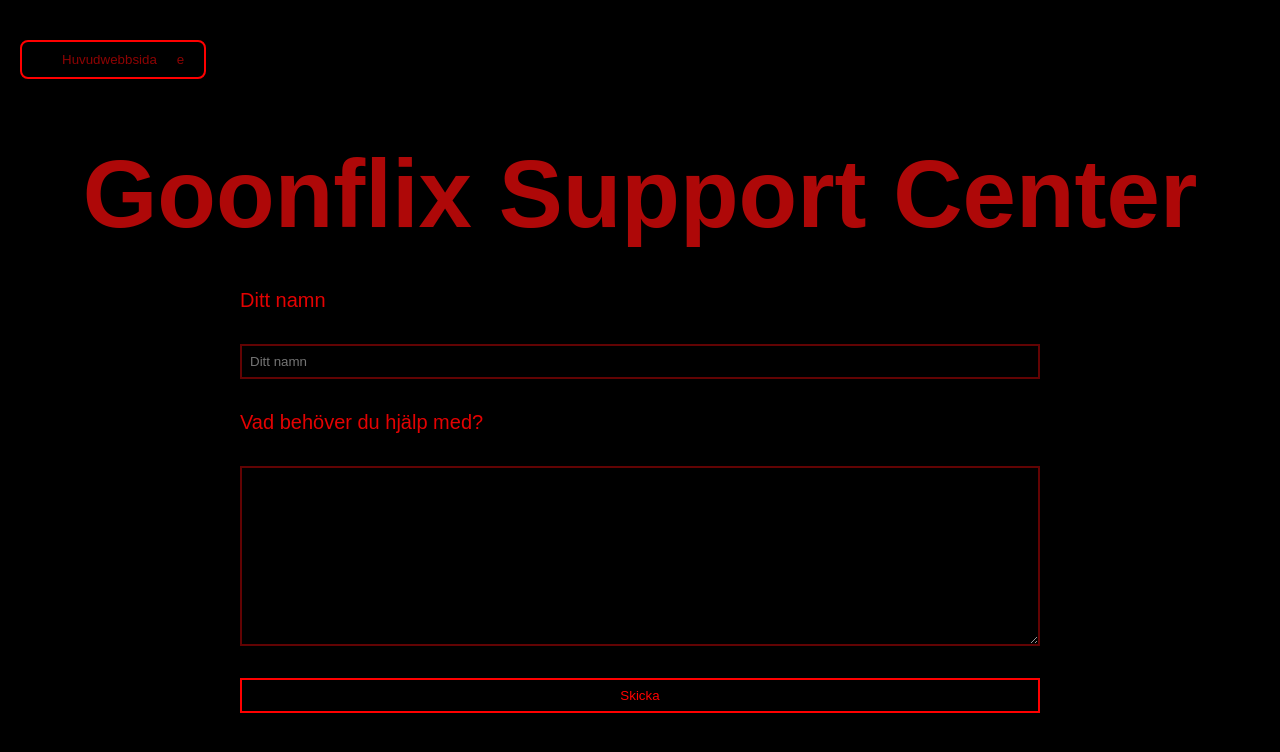
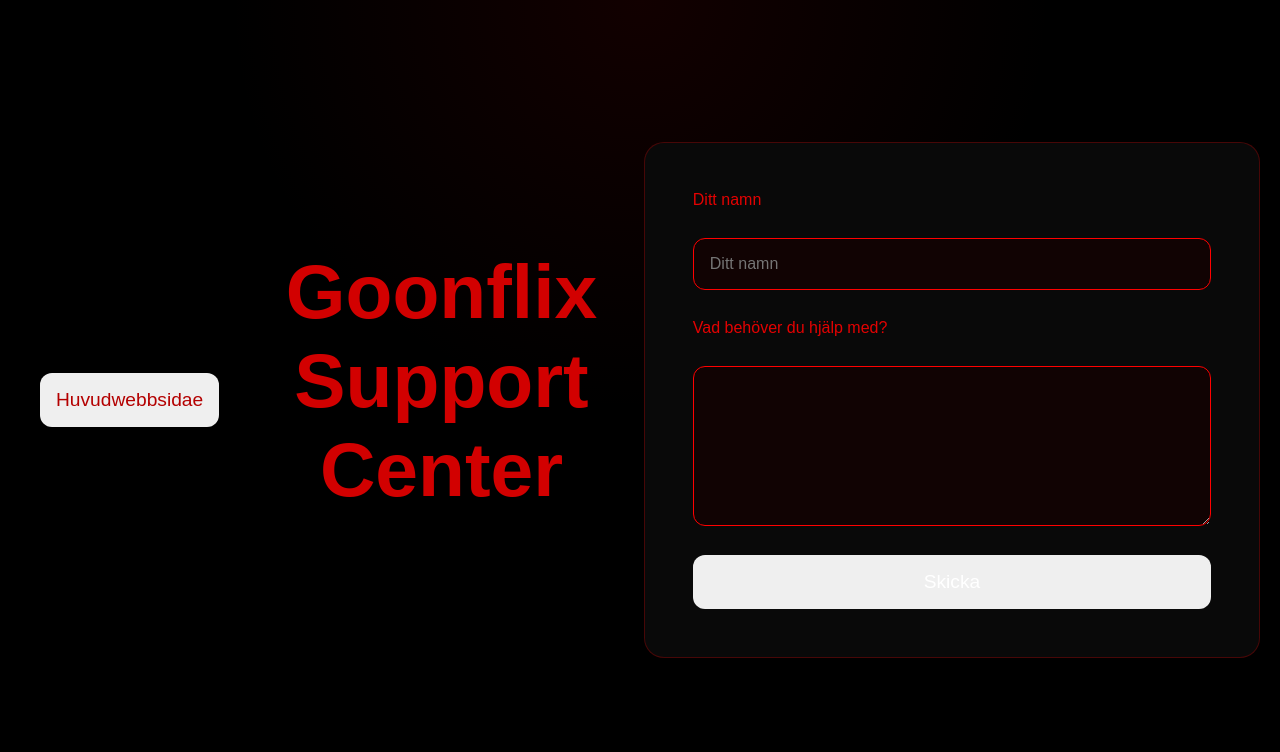
Before and after one commit to TexTaxHal1289/Filmwebbplats, a plain HTML site: page Contact/contact.html in a window 1280 px wide. Drawn offline with Linux system fonts and the light colour scheme; files that its build step writes are made by us from their sources; files whose address does not match are found by name.

Commit message:
[Add] Contact.css improvements

```diff
--- a/index/Contact/contact.css
+++ b/index/Contact/contact.css
@@ -1,48 +1,71 @@
 * {
     margin: 0;
     padding: 0;
+    box-sizing: border-box;
 }
 
 body {
     background-color: black;
     color: rgb(174, 8, 8);
     font-family: Arial, sans-serif;
+
+    min-height: 100vh;
+    display: flex;
+    justify-content: center;
+    align-items: center;
+
+    background:radial-gradient(circle at top, rgba(120,0,0,0.15), transparent 40%),
+    #000;
+    color: rgb(174,8,8);
+    font-family: Arial, sans-serif;
+    padding: 20px;
 }
 
 /* Stor titel längst upp */
 .main-title {
     text-align: center;
-    font-size: 6rem;
-    margin-top: 40px;
-    margin-bottom: 40px;
+    font-size: clamp(2.5rem, 6vw, 5rem);
+    margin-bottom: 2.5rem;
+    color: rgb(210, 0 , 0);
 }
 
 /* Centrerar formuläret */
 .form-wrapper {
-    display: flex;
-    justify-content: center;
+    width: 100%;
+    max-width: 950px;
+
+    background:rgba(10,10,10,0.95);
+
+    border: 1px solid rgba(255,0,0,0.25);
+    border-radius: 20px;
+    padding: 3rem;
+    box-shadow: 0 0 40px rgba (255, 0, 0, 0.08),
+    0 15px 60px rgba (0,0,0,0.8);
 }
 
 /* Form layout */
 form {
     display: flex;
     flex-direction: column;
-    gap: 2rem;
-    width: 50rem;
+    gap: 1.8rem;
+    width: 100%;
 }
 
-/* Gör så labels syns */
 label {
-    font-size: 20px;
+    font-size: clamp (1.1rem, 2vw, 1.8rem);
     color: rgb(227, 2, 2);
 }
 
 /* Inputs */
 input, textarea {
-    background-color: black;
-    color: rgb(94, 1, 1);
-    border: 2px solid rgb(98, 3, 3);
-    padding: 8px;
+    width: 100%;
+    background: rgba(20,0,0,0.7);
+    color: white;
+    border: 1px solid rgb(255, 0, 0.34);
+    border-radius: 12px;
+    padding: 16px;
+    font-size: 1rem;
+    transition: 0.25s ease;
 }
 
 textarea {
@@ -51,31 +74,46 @@ textarea {
 }
 
 button {
-    background-color: black;
-    color: red;
-    border: 2px solid red;
-    padding: 8px;
+    background-color: linear-gradient(90deg,#7a0000, #ff0000);
+    color: white;
+    border: none;
+    border-radius: 12px;
+
+    padding: 16px;
+    font-size: 1.2rem;
+
     cursor: pointer;
+    transition: 0.25s ease;
+}
+button:hover {
+    transform: translateY(-2px);
+    box-shadow: 0 8px 20px rgba(255,0,0,0.25);
 }
 nav {
-    font-size: 3rem;
+    font-size: 2rem;
     padding: 20px;
     color: rgb(159, 2, 2);
 }
 
 .Huvudwebbsida {
   text-decoration: none;
-  color: rgb(141, 3, 3);
-  background-color: rgb(0, 0, 0);
-  padding: 10px 20px;
-  border-radius: 8px;
-  outline: none;
+  color: rgb(180, 0, 0);
+
+  font-size: 1,2rem;
+  transition: 0,2s ease;
 }
 
-.Huvudwebbsida:visited {
-  color: rgb(124, 0, 0);
+.Huvudwebbsida:hover {
+  color: red;
 }
 
 .Huvudwebbsida:focus {
   outline: none;
 }
+p {
+    font-size: 2rem;
+    display: flex;
+}
+text {
+    font-size: 2rem;
+}
--- a/index/javascript.js
+++ b/index/javascript.js
@@ -69,7 +69,7 @@ const Filmer = [
         year: 2008,
         genre: "Adventure",
         rating: 8.9,
-        img: "img/FryingNemo.png",
+        img: "Img/FryingNemo.png",
         description: "En spännande äventyrsfilm som följer en liten fisk vid namn Nemo, som blir fångad av en girig kock och hamnar i en stekpanna, där han måste använda sin list och mod för att överleva och hitta vägen tillbaka till havet."
     },
     {
@@ -142,7 +142,7 @@ const Filmer = [
         year: 2009,
         genre: "bread" + "baking",
         rating: 6.9,
-        img: "Img/Bakingbread.png",
+        img: "Img/BakingBread.png",
         description: "En gammal man som bakar bröd för att tjäna pengar för sin familj vilket leder att han blir spårad av brödpolisen"
     },
     {
--- a/index/style.css
+++ b/index/style.css
@@ -192,6 +192,10 @@ img {
     overflow-y: auto;
     min-height: 100vh;
     flex-direction: column;
+    background: linear-gradient(180deg, #0a0a0a, #000);
+
+    border: 1px solid rgba(255,0,0,0.3);
+    box-shadow: 0 10px 40px rgba(0,0,0,0.8);
 }
 
 
```
